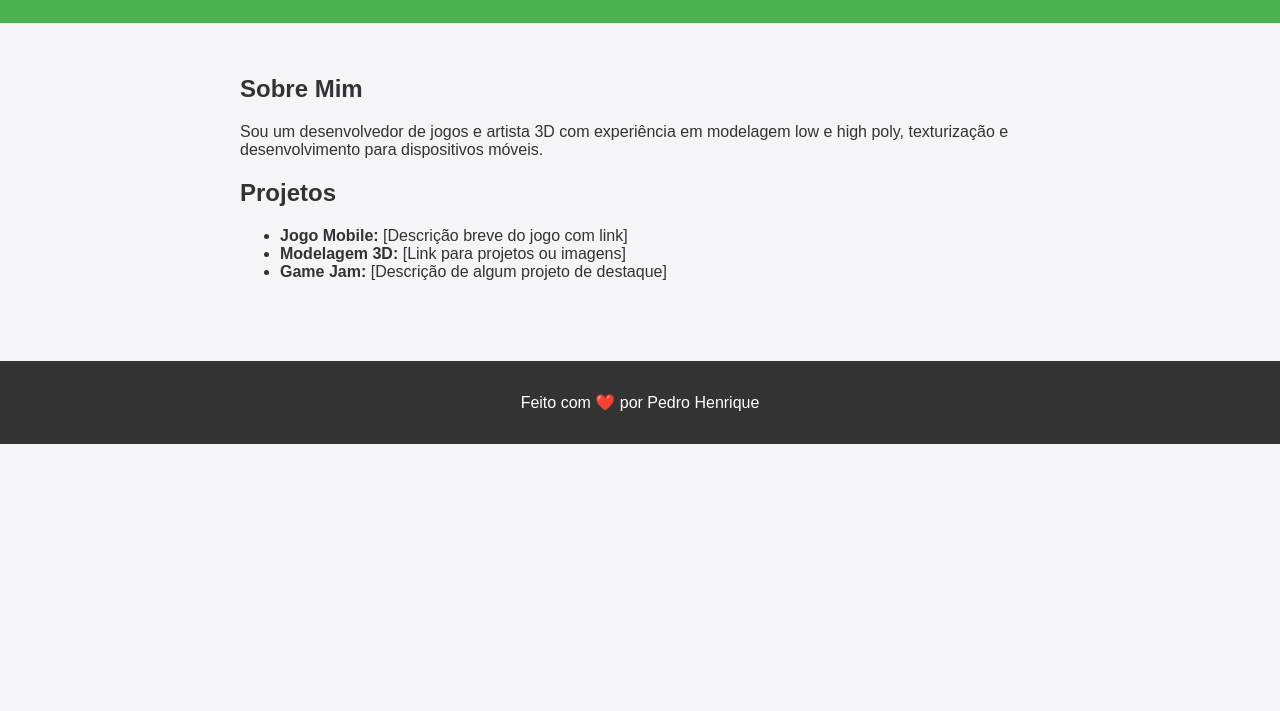
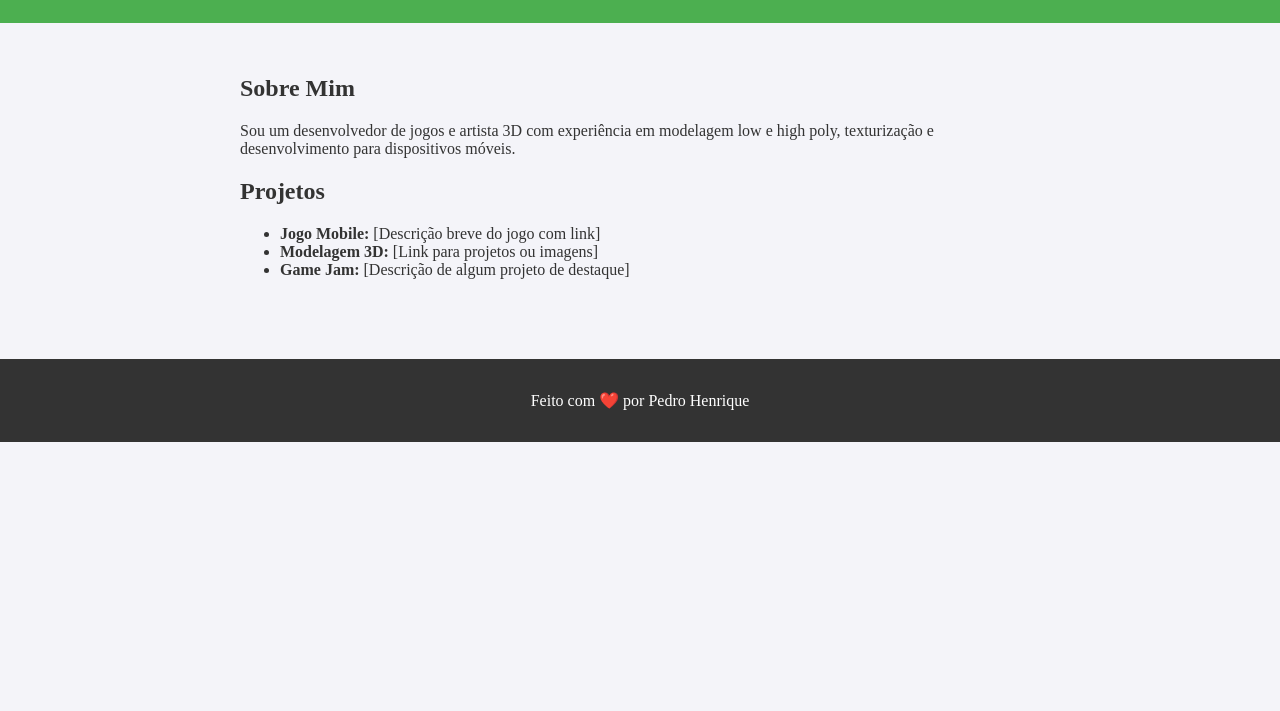
Before and after one commit to pedrohsouza33/pedrohsouza33.github.io, a plain HTML site: page index.html in a window 1280 px wide. Shown: the part 89-800 px from the top of the page. Drawn offline with Linux system fonts and the light colour scheme.

Commit message:
Update1 index.html

```diff
--- a/index.html
+++ b/index.html
@@ -3,10 +3,10 @@
 <head>
     <meta charset="UTF-8">
     <meta name="viewport" content="width=device-width, initial-scale=1.0">
-    <title>Portfólio - Pedro Henrique</title>
+    <title>Pedro Souza</title>
     <style>
         body {
-            font-family: Arial, sans-serif;
+            font-family: Baskerville;
             margin: 0;
             padding: 0;
             background-color: #f4f4f9;
```
